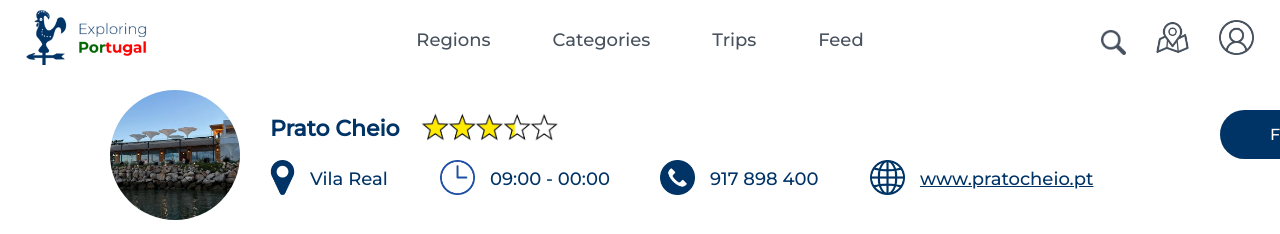
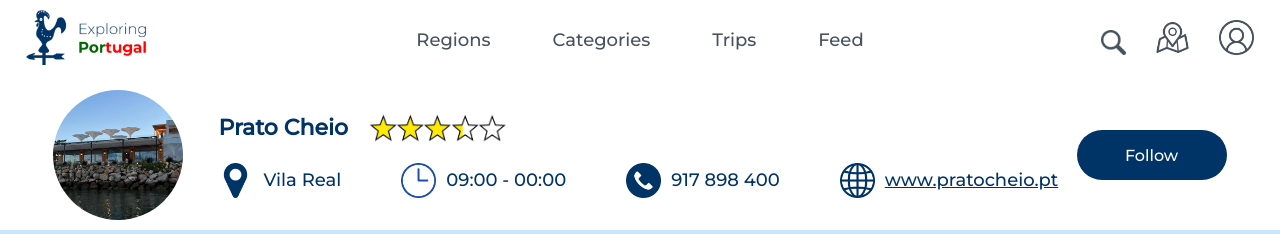
Before and after one commit to PedroDFrancisco/Projeto-IPM, a plain HTML site: page exploringPortugal/html/locationsProfile.html in a window 1280 px wide. Shown: the top 234 px of the page. Drawn offline with Linux system fonts and the light colour scheme.

Commit message:
Responsive Location Profile, fixing page

```diff
--- a/exploringPortugal/css/locationsStyle.css
+++ b/exploringPortugal/css/locationsStyle.css
@@ -10,102 +10,105 @@ html {
 .upperMenu {
     /* background-color: lightblue; */
     margin-top: 80px;
+    display: flex;
+    align-items: center;
+    justify-content: space-around;
 }
+
 .upperMenu .pratoCheio {
     margin-top: 10px;
     margin-bottom: 10px;
-    margin-left: 110px;
+    margin-left: 3.46vw;
     width: 130px;
     border-radius: 50%;
 }
 
+.upperMenu .upperMenu-left {
+    display: flex;
+    align-items: center;
+    column-gap: 35px;
+}
+
+.upperMenu .upperMenu-left .upperMenu-text {
+    display: flex;
+    flex-direction: column;
+    row-gap: 20px;
+}
+
+.upperMenu .upperMenu-left .upperMenu-text .title-row {
+    display: flex;
+    column-gap: 20px;
+    align-items: center;
+}
+
+.upperMenu .upperMenu-left .upperMenu-text .detail-row {
+    display: flex;
+    column-gap: 60px;
+}
+
+.upperMenu .upperMenu-left .upperMenu-text .detail-row .image-text {
+    display: flex;
+    align-items: center;
+    column-gap: 10px;
+}
+
 .upperMenu .name {
-    position: absolute;
-    margin-left: 270px;
-    margin-top: 35px;
     font-size: 22px;
     color: #003366;
+    font-weight: bold;
 }
 
 .upperMenu .stars{
-    margin-top: 31px;
-    margin-left: 420px;
-    position: absolute;
     width: 140px;
 }
 
 .upperMenu .marker {
-    position: absolute;
     height: 35px;
     filter: invert(14%) sepia(28%) saturate(6196%) hue-rotate(195deg) brightness(91%) contrast(102%);
-    margin-top: 80px;
-    margin-left: 25px;
 }
 
 .upperMenu .location {
-    position: absolute;
-    margin-left: 310px;
-    margin-top: 88px;
     font-size: 18px;
     color: #003366;
 }
 
 .upperMenu .clock {
-    position: absolute;
     height: 35px;
     filter: invert(14%) sepia(28%) saturate(6196%) hue-rotate(195deg) brightness(91%) contrast(102%);
-    margin-top: 80px;
-    margin-left: 200px;
 }
 
 .upperMenu .schedule {
-    position: absolute;
-    margin-left: 490px;
-    margin-top: 88px;
     font-size: 18px;
     color: #003366;
 }
 
 .upperMenu .phone {
-    position: absolute;
     height: 35px;
     filter: invert(14%) sepia(28%) saturate(6196%) hue-rotate(195deg) brightness(91%) contrast(102%);
-    margin-top: 80px;
-    margin-left: 420px;
 }
 
 .upperMenu .phoneNumber {
-    position: absolute;
-    margin-left: 710px;
-    margin-top: 88px;
     font-size: 18px;
     color: #003366;
 }
 
 .upperMenu .www {
-    position: absolute;
     height: 35px;
     filter: invert(14%) sepia(28%) saturate(6196%) hue-rotate(195deg) brightness(91%) contrast(102%);
-    margin-top: 80px;
-    margin-left: 630px;
 }
 
 .upperMenu .link {
-    position: absolute;
-    margin-left: 920px;
-    margin-top: 88px;
     font-size: 18px;
     color: #003366;
 }
 
 .follow {
-    margin-top: 30px;
-    margin-left: 1220px;
-    position: absolute;
+    height: 50px;
+    width: 150px;
+    margin-right: 3.46vw;
     background-color: #003366;
     border: none;
     color: white;
-    padding: 15px 50px;
     text-align: center;
     text-decoration: none;
     display: inline-block;
--- a/exploringPortugal/html/locationsProfile.html
+++ b/exploringPortugal/html/locationsProfile.html
@@ -8,6 +8,7 @@
         <link rel="preconnect" href="https://fonts.googleapis.com">
         <link rel="preconnect" href="https://fonts.gstatic.com" crossorigin>
         <link href="https://fonts.googleapis.com/css2?family=Montserrat:wght@500&display=swap" rel="stylesheet">
+        <SCRIPT TYPE="text/javascript" SRC="../js/LocationProfile.js"></SCRIPT>
     </head>
     <div class="menu">
         <nav>
@@ -70,18 +71,34 @@
         </nav>
     </div>
     <div class="upperMenu">
+        <div class="upperMenu-left">
+            <img src="../../images/pratoCheio.webp" class="pratoCheio">
+            <div class="upperMenu-text">
+                <div class="title-row">
+                    <div class="name"><p id="name">Prato Cheio</p></div>
+                    <img src="../../images/stars.png" class="stars">
+                </div>
+                <div class="detail-row">
+                    <div class="image-text">
+                        <img src="../../images/marker.png" class="marker">
+                        <div class="location" id="location">Vila Real</div>
+                    </div>
+                    <div class="image-text">
+                        <img src="../../images/clock.png" class="clock">
+                        <div class="schedule" id="schedule">09:00 - 00:00</div>
+                    </div>
+                    <div class="image-text">
+                        <img src="../../images/phone.png" class="phone">
+                        <div class="phoneNumber" id="phone">917 898 400</div>
+                    </div>
+                    <div class="image-text">
+                        <img src="../../images/www.png" class="www">
+                        <div class="link" id="website"><u>www.pratocheio.pt</u></div>
+                    </div>
+                </div>
+            </div>
+        </div>
         <button class="follow">Follow</button>
-        <img src="../../images/stars.png" class="stars">
-        <div class="name"><b>Prato Cheio</b></div>
-        <div class="location">Vila Real</div>
-        <div class="schedule">09:00 - 00:00</div>
-        <div class="phoneNumber">917 898 400</div>
-        <div class="link"><u>www.pratocheio.pt</u></div>
-        <img src="../../images/pratoCheio.webp" class="pratoCheio">
-        <img src="../../images/marker.png" class="marker">
-        <img src="../../images/clock.png" class="clock">
-        <img src="../../images/phone.png" class="phone">
-        <img src="../../images/www.png" class="www">
     </div>
     <div class="lowerMenu">
         <img src="../../images/weatherThursday.png" class="weatherThursday">
@@ -99,4 +116,8 @@
             <input type="text" class="commentSection" placeholder="Add a comment..."><br><br>
         </div>
     </div>
+
+    <script>
+            LocProfileLoad();
+    </script>
 </html>
--- /dev/null
+++ b/exploringPortugal/js/LocationProfile.js
@@ -0,0 +1,23 @@
+function LocProfileLoad() {
+    let urlParams = new URLSearchParams(window.location.search);
+  	let name = urlParams.get('name').replaceAll("-", " ");
+    let location = urlParams.get('location').replaceAll("-", " ");
+    let schedule = urlParams.get('schedule').replaceAll("_", " ");
+    let phone = urlParams.get('phone').replaceAll("-", " ");
+    let website = urlParams.get('website');
+
+	if(name != null || location != null || schedule != null || phone != null || website != null) {
+		let namehtml = document.getElementById('name');
+        namehtml.innerHTML = name;
+        let locationhtml = document.getElementById('location');
+        locationhtml.innerHTML = location;
+        let schedulehtml = document.getElementById('schedule');
+        schedulehtml.innerHTML = schedule;
+        let phonehtml = document.getElementById('phone');
+        phonehtml.innerHTML = phone;
+        let websitehtml = document.getElementById('website');
+        websitehtml.innerHTML = website;
+	} else {
+		map = new Map(MAP_CENTRE, 5);
+	}
+}
```
Also changed, not shown: exploringPortugal/js/Map.js (+8 -17 lines).
